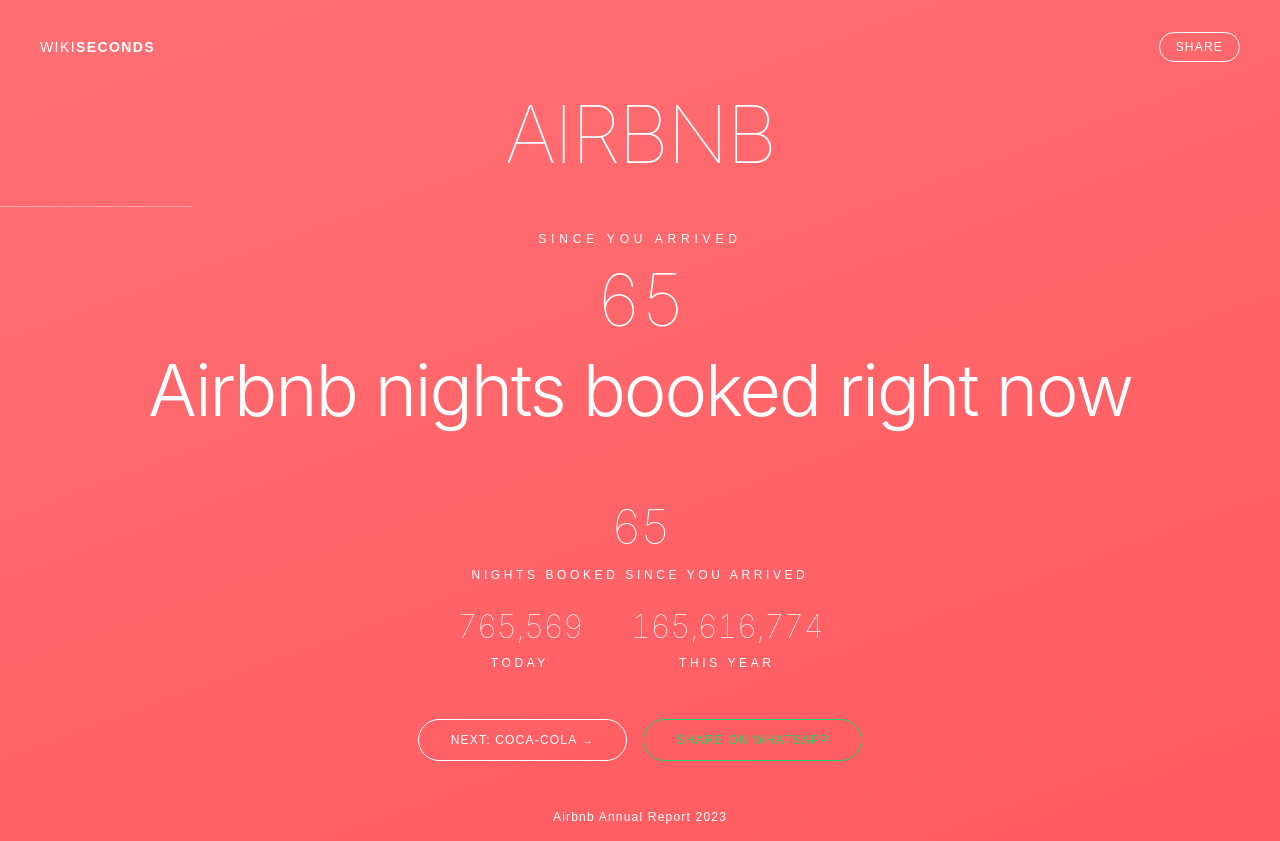
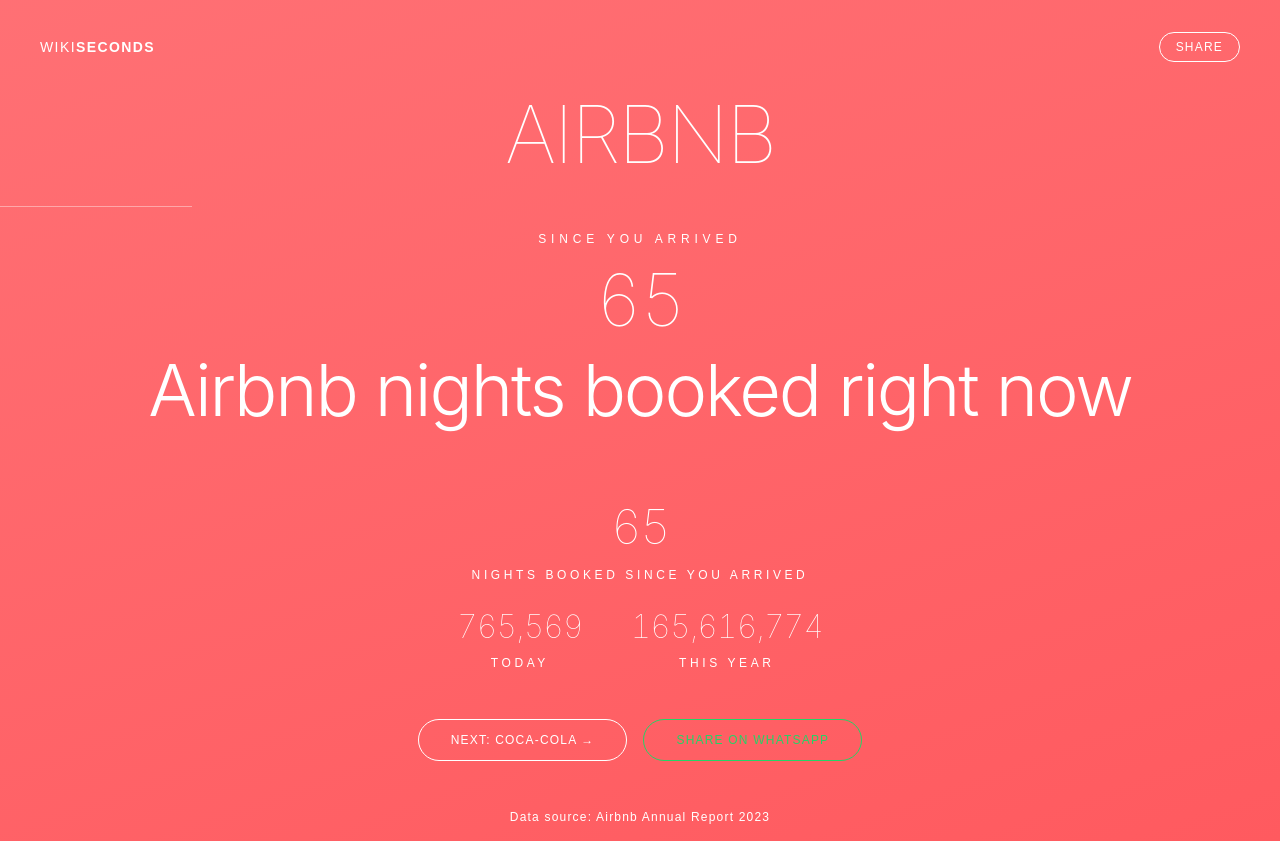
Before and after one commit to graciadavid/onesecond, a Next.js app: page /brands/how-many-airbnb-nights-booked-per-second in a window 1280 px wide. Built offline with nearby package versions, Linux system fonts and the light colour scheme.

Commit message:
add data source label

```diff
--- a/app/[category]/[seoSlug]/page.tsx
+++ b/app/[category]/[seoSlug]/page.tsx
@@ -183,7 +183,7 @@
      )}
 
      <footer className="px-8 pb-4 text-center">
-       <p className="text-xs tracking-widest font-light" style={{ color: tc }}>{brand.source}</p>
+       <p className="text-xs tracking-widest font-light" style={{ color: tc }}>Data source: {brand.source}</p>
      </footer>
 
    </main>
```
